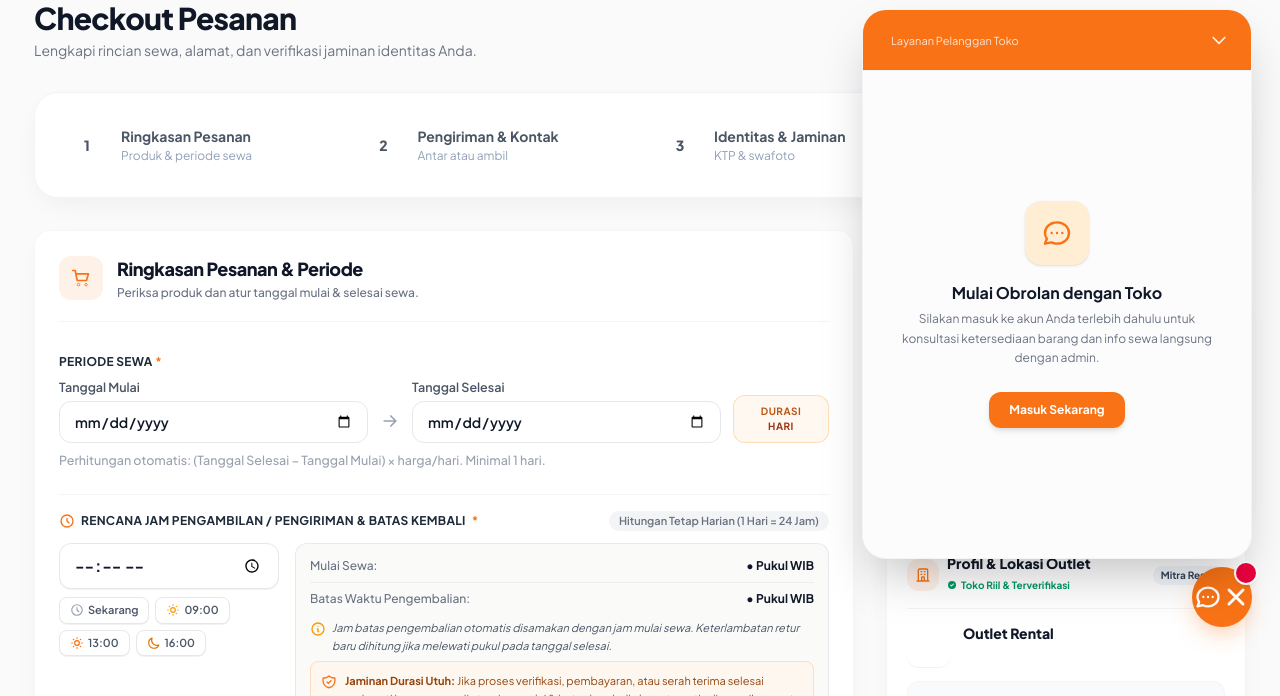
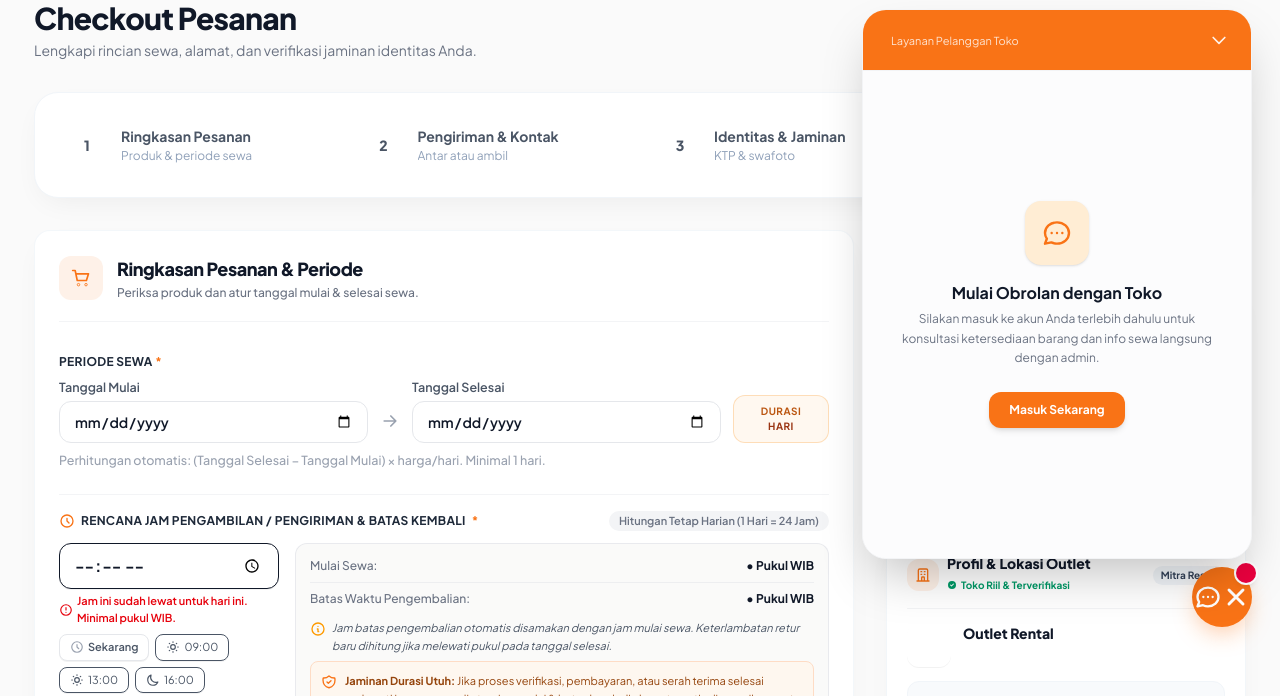
Before and after one commit to tersiqo/RentalBase, a Laravel app: template resources/views/customer/checkout.blade.php in a window 1280 px wide. Shown: the part 145-841 px from the top of the page. Run offline with Laravel 12, Linux system fonts and the light colour scheme; the template is opened without the code that fills it, so the values that code supplies are empty; style sheets or scripts are compiled from the project's sources; some libraries are stand-ins or nearby versions.

Commit message:
fix(checkout): disable past hours selection for today's pickup

```diff
--- a/resources/views/customer/checkout.blade.php
+++ b/resources/views/customer/checkout.blade.php
@@ -117,6 +117,11 @@
                 this.periodEnd = this.minEndDate;
             }
 
+            // Jika tanggal mulai sewa adalah hari ini dan jam sewa yang tersimpan/default sudah lewat, sesuaikan ke waktu sekarang
+            if (this.isTodayStart && this.rentalTime && this.rentalTime < this.currentNowTime) {
+                this.rentalTime = this.currentNowTime;
+            }
+
             // Pantau seluruh field utama untuk auto-save ke sessionStorage secara reaktif
             const fieldsToWatch = [
                 'currentStep', 'ship', 'addressText', 'whatsapp',
@@ -194,6 +199,45 @@
         if (!this.periodEnd || this.periodEnd <= this.periodStart) {
             this.periodEnd = minEnd;
         }
+        if (this.isTodayStart && this.rentalTime && this.rentalTime < this.currentNowTime) {
+            this.rentalTime = this.currentNowTime;
+        }
+    },
+
+    get isTodayStart() {
+        if (!this.periodStart) return false;
+        const now = new Date();
+        const y = now.getFullYear();
+        const m = String(now.getMonth() + 1).padStart(2, '0');
+        const d = String(now.getDate()).padStart(2, '0');
+        return this.periodStart === `${y}-${m}-${d}`;
+    },
+
+    get currentNowTime() {
+        const now = new Date();
+        const h = String(now.getHours()).padStart(2, '0');
+        const m = String(now.getMinutes()).padStart(2, '0');
+        return `${h}:${m}`;
+    },
+
+    get minRentalTime() {
+        return this.isTodayStart ? this.currentNowTime : '';
+    },
+
+    isTimeDisabled(timeStr) {
+        if (!this.isTodayStart) return false;
+        return timeStr < this.currentNowTime;
+    },
+
+    get isRentalTimeInvalid() {
+        if (!this.isTodayStart || !this.rentalTime) return false;
+        return this.rentalTime < this.currentNowTime;
+    },
+
+    handleRentalTimeChange() {
+        if (this.isTodayStart && this.rentalTime && this.rentalTime < this.currentNowTime) {
+            this.rentalTime = this.currentNowTime;
+        }
     },
 
     get durationDays() {
@@ -318,6 +362,9 @@
             if (!this.periodEnd) errs.push('Tanggal selesai sewa wajib dipilih.');
             if (this.periodStart && this.periodEnd && new Date(this.periodEnd) <= new Date(this.periodStart)) {
                 errs.push('Tanggal selesai sewa minimal 1 hari (H+1) setelah tanggal mulai.');
+            }
+            if (this.isTodayStart && this.rentalTime && this.rentalTime < this.currentNowTime) {
+                errs.push('Rencana jam sewa tidak boleh menggunakan waktu yang sudah lewat (minimal pukul ' + this.currentNowTime + ' WIB untuk hari ini).');
             }
             if (!this.items || this.items.length === 0) {
                 errs.push('Keranjang sewa tidak boleh kosong.');
@@ -753,13 +800,23 @@
                         <div class="grid grid-cols-1 md:grid-cols-[220px_1fr] gap-4 items-start">
                             <!-- Time Input & Shortcuts -->
                             <div class="space-y-2">
+                                <div class="space-y-1">
                                     <div class="relative">
                                         <input type="time"
                                                id="rental_time"
                                                name="rental_time"
                                                x-model="rentalTime"
+                                               :min="minRentalTime"
+                                               @change="handleRentalTimeChange()"
+                                               @input="handleRentalTimeChange()"
                                                required
-                                           class="w-full border border-gray-200 rounded-xl px-3 sm:px-3.5 py-2 sm:py-2.5 text-sm sm:text-base font-bold text-gray-900 focus:ring-primary-500 focus:border-primary-500 bg-white shadow-2xs">
+                                               class="w-full border rounded-xl px-3 sm:px-3.5 py-2 sm:py-2.5 text-sm sm:text-base font-bold text-gray-900 focus:ring-primary-500 focus:border-primary-500 bg-white shadow-2xs"
+                                               :class="isRentalTimeInvalid ? 'border-red-500 focus:ring-red-500 focus:border-red-500' : 'border-gray-200'">
+                                    </div>
+                                    <p x-show="isRentalTimeInvalid" class="text-[11px] text-red-600 font-semibold flex items-center gap-1">
+                                        <svg class="w-3.5 h-3.5 shrink-0" fill="none" stroke="currentColor" viewBox="0 0 24 24"><path stroke-linecap="round" stroke-linejoin="round" stroke-width="2" d="M12 8v4m0 4h.01M21 12a9 9 0 11-18 0 9 9 0 0118 0z"/></svg>
+                                        <span>Jam ini sudah lewat untuk hari ini. Minimal pukul <strong x-text="currentNowTime"></strong> WIB.</span>
+                                    </p>
                                 </div>
 
                                 <!-- Shortcut chips -->
@@ -771,21 +828,36 @@
                                         <span>Sekarang</span>
                                     </button>
                                     <button type="button"
-                                            @click="rentalTime = '09:00'"
-                                            class="inline-flex items-center gap-1 px-2.5 py-1 rounded-lg border border-gray-200 bg-white hover:border-primary-300 hover:text-primary-600 font-semibold text-gray-600 transition-colors shadow-2xs cursor-pointer">
-                                        <svg class="w-3.5 h-3.5 text-amber-500" fill="none" stroke="currentColor" viewBox="0 0 24 24"><path stroke-linecap="round" stroke-linejoin="round" stroke-width="2" d="M12 3v1m0 16v1m9-9h-1M4 12H3m15.364 6.364l-.707-.707M6.343 6.343l-.707-.707m12.728 0l-.707.707M6.343 17.657l-.707.707M16 12a4 4 0 11-8 0 4 4 0 018 0z"/></svg>
+                                            @click="!isTimeDisabled('09:00') && (rentalTime = '09:00')"
+                                            :disabled="isTimeDisabled('09:00')"
+                                            :title="isTimeDisabled('09:00') ? 'Pukul 09:00 sudah terlewat untuk hari ini' : 'Pilih pukul 09:00'"
+                                            class="inline-flex items-center gap-1 px-2.5 py-1 rounded-lg border transition-colors shadow-2xs"
+                                            :class="isTimeDisabled('09:00')
+                                                ? 'opacity-40 cursor-not-allowed bg-gray-100 text-gray-400 border-gray-200 line-through'
+                                                : 'border-gray-200 bg-white hover:border-primary-300 hover:text-primary-600 font-semibold text-gray-600 cursor-pointer'">
+                                        <svg class="w-3.5 h-3.5" :class="isTimeDisabled('09:00') ? 'text-gray-400' : 'text-amber-500'" fill="none" stroke="currentColor" viewBox="0 0 24 24"><path stroke-linecap="round" stroke-linejoin="round" stroke-width="2" d="M12 3v1m0 16v1m9-9h-1M4 12H3m15.364 6.364l-.707-.707M6.343 6.343l-.707-.707m12.728 0l-.707.707M6.343 17.657l-.707.707M16 12a4 4 0 11-8 0 4 4 0 018 0z"/></svg>
                                         <span>09:00</span>
                                     </button>
                                     <button type="button"
-                                            @click="rentalTime = '13:00'"
-                                            class="inline-flex items-center gap-1 px-2.5 py-1 rounded-lg border border-gray-200 bg-white hover:border-primary-300 hover:text-primary-600 font-semibold text-gray-600 transition-colors shadow-2xs cursor-pointer">
-                                        <svg class="w-3.5 h-3.5 text-orange-500" fill="none" stroke="currentColor" viewBox="0 0 24 24"><path stroke-linecap="round" stroke-linejoin="round" stroke-width="2" d="M12 3v1m0 16v1m9-9h-1M4 12H3m15.364 6.364l-.707-.707M6.343 6.343l-.707-.707m12.728 0l-.707.707M6.343 17.657l-.707.707M16 12a4 4 0 11-8 0 4 4 0 018 0z"/></svg>
+                                            @click="!isTimeDisabled('13:00') && (rentalTime = '13:00')"
+                                            :disabled="isTimeDisabled('13:00')"
+                                            :title="isTimeDisabled('13:00') ? 'Pukul 13:00 sudah terlewat untuk hari ini' : 'Pilih pukul 13:00'"
+                                            class="inline-flex items-center gap-1 px-2.5 py-1 rounded-lg border transition-colors shadow-2xs"
+                                            :class="isTimeDisabled('13:00')
+                                                ? 'opacity-40 cursor-not-allowed bg-gray-100 text-gray-400 border-gray-200 line-through'
+                                                : 'border-gray-200 bg-white hover:border-primary-300 hover:text-primary-600 font-semibold text-gray-600 cursor-pointer'">
+                                        <svg class="w-3.5 h-3.5" :class="isTimeDisabled('13:00') ? 'text-gray-400' : 'text-orange-500'" fill="none" stroke="currentColor" viewBox="0 0 24 24"><path stroke-linecap="round" stroke-linejoin="round" stroke-width="2" d="M12 3v1m0 16v1m9-9h-1M4 12H3m15.364 6.364l-.707-.707M6.343 6.343l-.707-.707m12.728 0l-.707.707M6.343 17.657l-.707.707M16 12a4 4 0 11-8 0 4 4 0 018 0z"/></svg>
                                         <span>13:00</span>
                                     </button>
                                     <button type="button"
-                                            @click="rentalTime = '16:00'"
-                                            class="inline-flex items-center gap-1 px-2.5 py-1 rounded-lg border border-gray-200 bg-white hover:border-primary-300 hover:text-primary-600 font-semibold text-gray-600 transition-colors shadow-2xs cursor-pointer">
-                                        <svg class="w-3.5 h-3.5 text-amber-600" fill="none" stroke="currentColor" viewBox="0 0 24 24"><path stroke-linecap="round" stroke-linejoin="round" stroke-width="2" d="M20.354 15.354A9 9 0 018.646 3.646 9.003 9.003 0 0012 21a9.003 9.003 0 008.354-5.646z"/></svg>
+                                            @click="!isTimeDisabled('16:00') && (rentalTime = '16:00')"
+                                            :disabled="isTimeDisabled('16:00')"
+                                            :title="isTimeDisabled('16:00') ? 'Pukul 16:00 sudah terlewat untuk hari ini' : 'Pilih pukul 16:00'"
+                                            class="inline-flex items-center gap-1 px-2.5 py-1 rounded-lg border transition-colors shadow-2xs"
+                                            :class="isTimeDisabled('16:00')
+                                                ? 'opacity-40 cursor-not-allowed bg-gray-100 text-gray-400 border-gray-200 line-through'
+                                                : 'border-gray-200 bg-white hover:border-primary-300 hover:text-primary-600 font-semibold text-gray-600 cursor-pointer'">
+                                        <svg class="w-3.5 h-3.5" :class="isTimeDisabled('16:00') ? 'text-gray-400' : 'text-amber-600'" fill="none" stroke="currentColor" viewBox="0 0 24 24"><path stroke-linecap="round" stroke-linejoin="round" stroke-width="2" d="M20.354 15.354A9 9 0 018.646 3.646 9.003 9.003 0 0012 21a9.003 9.003 0 008.354-5.646z"/></svg>
                                         <span>16:00</span>
                                     </button>
                                 </div>
```
Also changed, not shown: tests/Feature/Customer/CustomerCheckoutTest.php (+57 -2 lines). Lines whose indentation alone changed are shown as unchanged.
